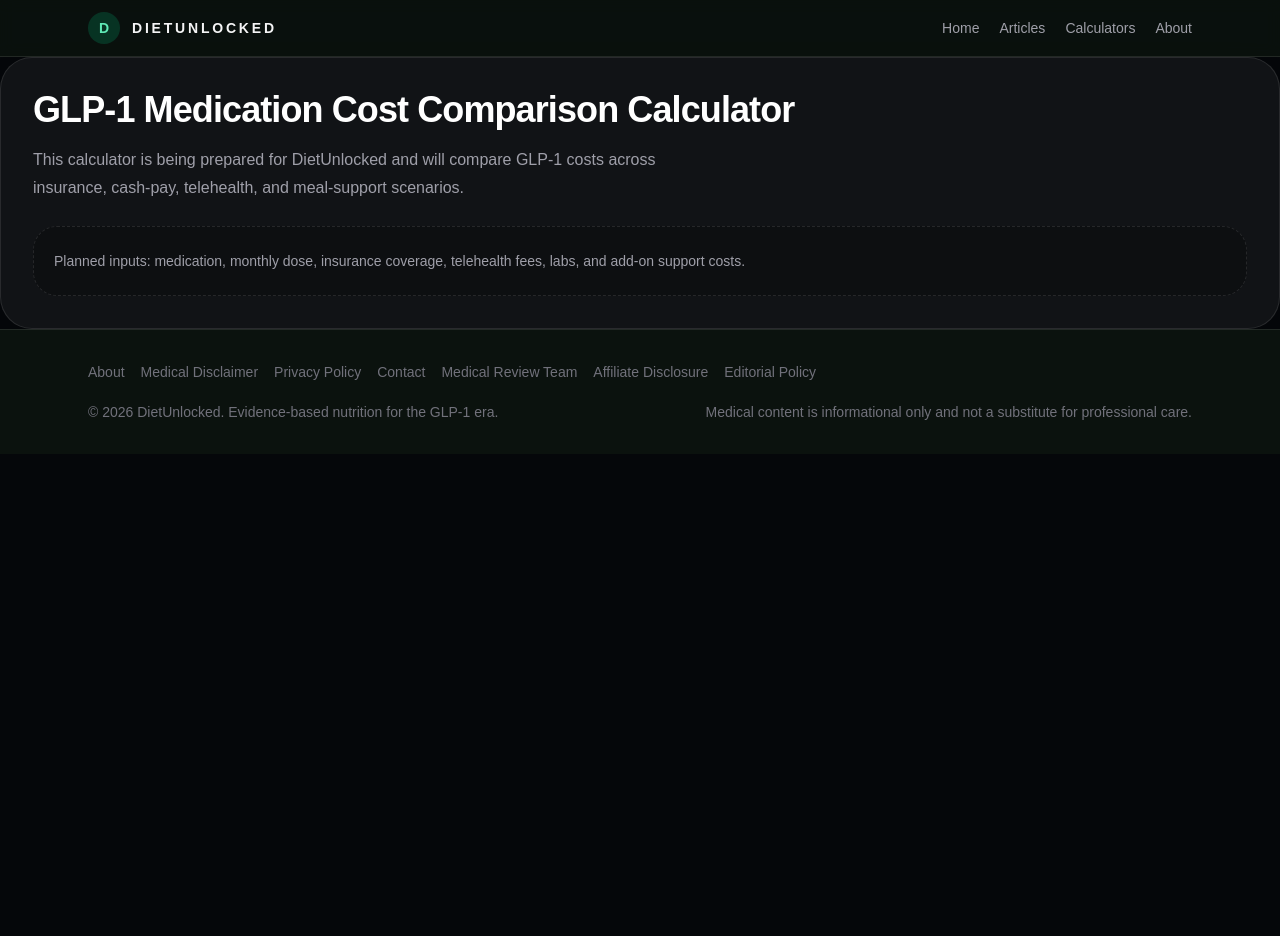
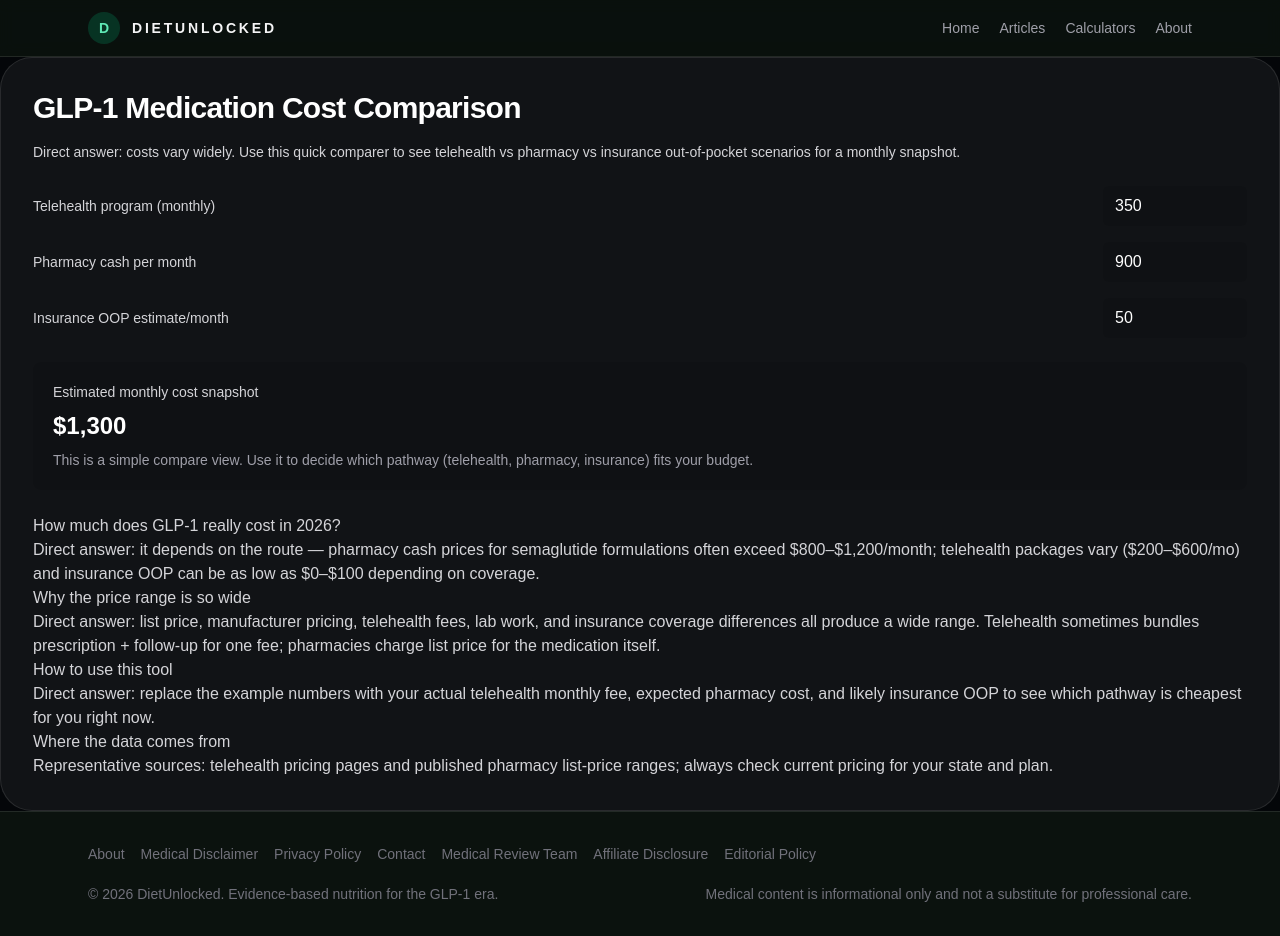
Before and after one commit to manunlockedx-creator/dietunlocked-next, a Next.js app: page /calculators/glp1-medication-cost-comparison-calculator in a window 1280 px wide. Before the commit the page ends 800 px from the top, so only its background shows below. Built offline with nearby package versions, Linux system fonts and the light colour scheme; no server answers.

Commit message:
feat: GLP-1 Medication Cost Comparison calculator + article

```diff
--- a/src/components/glp1-medication-cost-comparison-calculator.tsx
+++ b/src/components/glp1-medication-cost-comparison-calculator.tsx
@@ -1,12 +1,60 @@
+"use client";
+
+import { useState } from "react";
+
+const defaultPrograms = [
+  { id: "telehealth", label: "Telehealth program (monthly)", cost: 350 },
+  { id: "pharmacy", label: "Pharmacy cash per month", cost: 900 },
+  { id: "insurance", label: "Insurance OOP estimate/month", cost: 50 },
+];
+
 export function Glp1MedicationCostComparisonCalculator() {
+  const [programs, setPrograms] = useState(defaultPrograms);
+
+  function updateCost(id: string, v: number) {
+    setPrograms((prev) => prev.map((p) => (p.id === id ? { ...p, cost: v } : p)));
+  }
+
+  const total = programs.reduce((s, p) => s + p.cost, 0);
+
   return (
     <section className="rounded-[2rem] border border-white/10 bg-white/5 p-8 shadow-2xl shadow-black/20">
-      <h1 className="text-4xl font-semibold tracking-tight text-white">GLP-1 Medication Cost Comparison Calculator</h1>
-      <p className="mt-4 max-w-2xl text-base leading-7 text-zinc-400">
-        This calculator is being prepared for DietUnlocked and will compare GLP-1 costs across insurance, cash-pay, telehealth, and meal-support scenarios.
-      </p>
-      <div className="mt-6 rounded-[1.5rem] border border-dashed border-white/10 bg-black/20 p-5 text-sm leading-7 text-zinc-400">
-        Planned inputs: medication, monthly dose, insurance coverage, telehealth fees, labs, and add-on support costs.
+      <h1 className="text-3xl font-semibold tracking-tight text-white">GLP-1 Medication Cost Comparison</h1>
+
+      <p className="mt-4 text-sm text-zinc-300">Direct answer: costs vary widely. Use this quick comparer to see telehealth vs pharmacy vs insurance out-of-pocket scenarios for a monthly snapshot.</p>
+
+      <div className="mt-6 space-y-4">
+        {programs.map((p) => (
+          <div key={p.id} className="flex items-center gap-3">
+            <label className="flex-1 text-sm text-zinc-300">{p.label}</label>
+            <input
+              type="number"
+              value={p.cost}
+              onChange={(e) => updateCost(p.id, Number(e.target.value))}
+              className="w-36 rounded-md bg-black/10 px-3 py-2 text-white"
+            />
+          </div>
+        ))}
+      </div>
+
+      <div className="mt-6 rounded-lg bg-black/10 p-5">
+        <p className="text-sm text-zinc-300">Estimated monthly cost snapshot</p>
+        <div className="mt-2 text-2xl font-semibold text-white">${total.toLocaleString()}</div>
+        <p className="mt-2 text-sm text-zinc-400">This is a simple compare view. Use it to decide which pathway (telehealth, pharmacy, insurance) fits your budget.</p>
+      </div>
+
+      <div className="mt-6 prose max-w-none text-zinc-300">
+        <h2>How much does GLP-1 really cost in 2026?</h2>
+        <p>Direct answer: it depends on the route — pharmacy cash prices for semaglutide formulations often exceed $800–$1,200/month; telehealth packages vary ($200–$600/mo) and insurance OOP can be as low as $0–$100 depending on coverage.</p>
+
+        <h2>Why the price range is so wide</h2>
+        <p>Direct answer: list price, manufacturer pricing, telehealth fees, lab work, and insurance coverage differences all produce a wide range. Telehealth sometimes bundles prescription + follow-up for one fee; pharmacies charge list price for the medication itself.</p>
+
+        <h2>How to use this tool</h2>
+        <p>Direct answer: replace the example numbers with your actual telehealth monthly fee, expected pharmacy cost, and likely insurance OOP to see which pathway is cheapest for you right now.</p>
+
+        <h2>Where the data comes from</h2>
+        <p>Representative sources: telehealth pricing pages and published pharmacy list-price ranges; always check current pricing for your state and plan.</p>
       </div>
     </section>
   );
```
